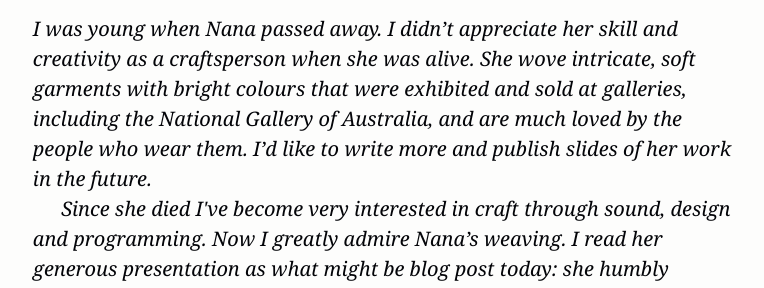
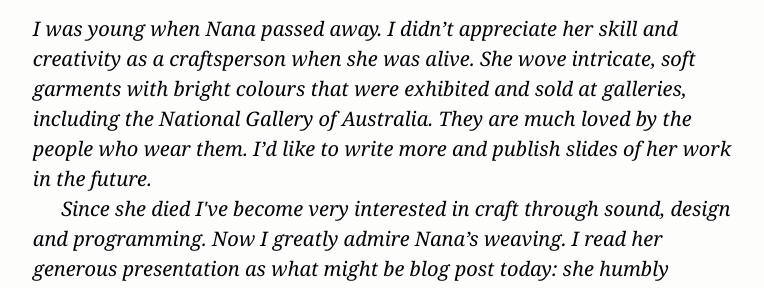
Before and after one commit to equivalentideas/home, a Jekyll site: the page built from _posts/2016-05-05-Natural-Dyes-Presented-by-Joan-Bacon.markdown, in a window 1280 px wide and 900 px high, scrolled down 1002 px. Shown: the part 245-533 px from the top of the window, without its empty margins (257-1021 px from the left). Built offline with Jekyll 4.4.1, drawn with Linux system fonts in a browser that asks for light colours; nearby versions of some CDN libraries.

Commit message:
Split sentence

```diff
--- a/_posts/2016-05-05-Natural-Dyes-Presented-by-Joan-Bacon.markdown
+++ b/_posts/2016-05-05-Natural-Dyes-Presented-by-Joan-Bacon.markdown
@@ -23,7 +23,7 @@ thumbnail:
 	<figcaption>The cover and acknowledgements page of <cite>Wool and Beyond: First Australian Fibre Conference: Melbourne January 11-23 1981</cite> (1982).</figcaption>
 </figure>
 
-<p>I was young when Nana passed away. I didn’t appreciate her skill and creativity as a craftsperson when she was alive. She wove intricate, soft garments with bright colours that were exhibited and sold at galleries, including the National Gallery of Australia, and are much loved by the people who wear them. I’d like to write more and publish slides of her work in the future.</p>
+<p>I was young when Nana passed away. I didn’t appreciate her skill and creativity as a craftsperson when she was alive. She wove intricate, soft garments with bright colours that were exhibited and sold at galleries, including the National Gallery of Australia. They are much loved by the people who wear them. I’d like to write more and publish slides of her work in the future.</p>
 
 <p>Since she died I've become very interested in craft through sound, design and programming. Now I greatly admire Nana’s weaving. I read her generous presentation as what might be blog post today: she humbly shares her experiments, ideas and techniques, excited to see what others might produce, rather than withhold her hard earned knowledge. I like to think that if we spoke today we would talk about the nature of craft and skill. I'd love to know how she learnt to be a master weaver by herself.</p>
 
```
